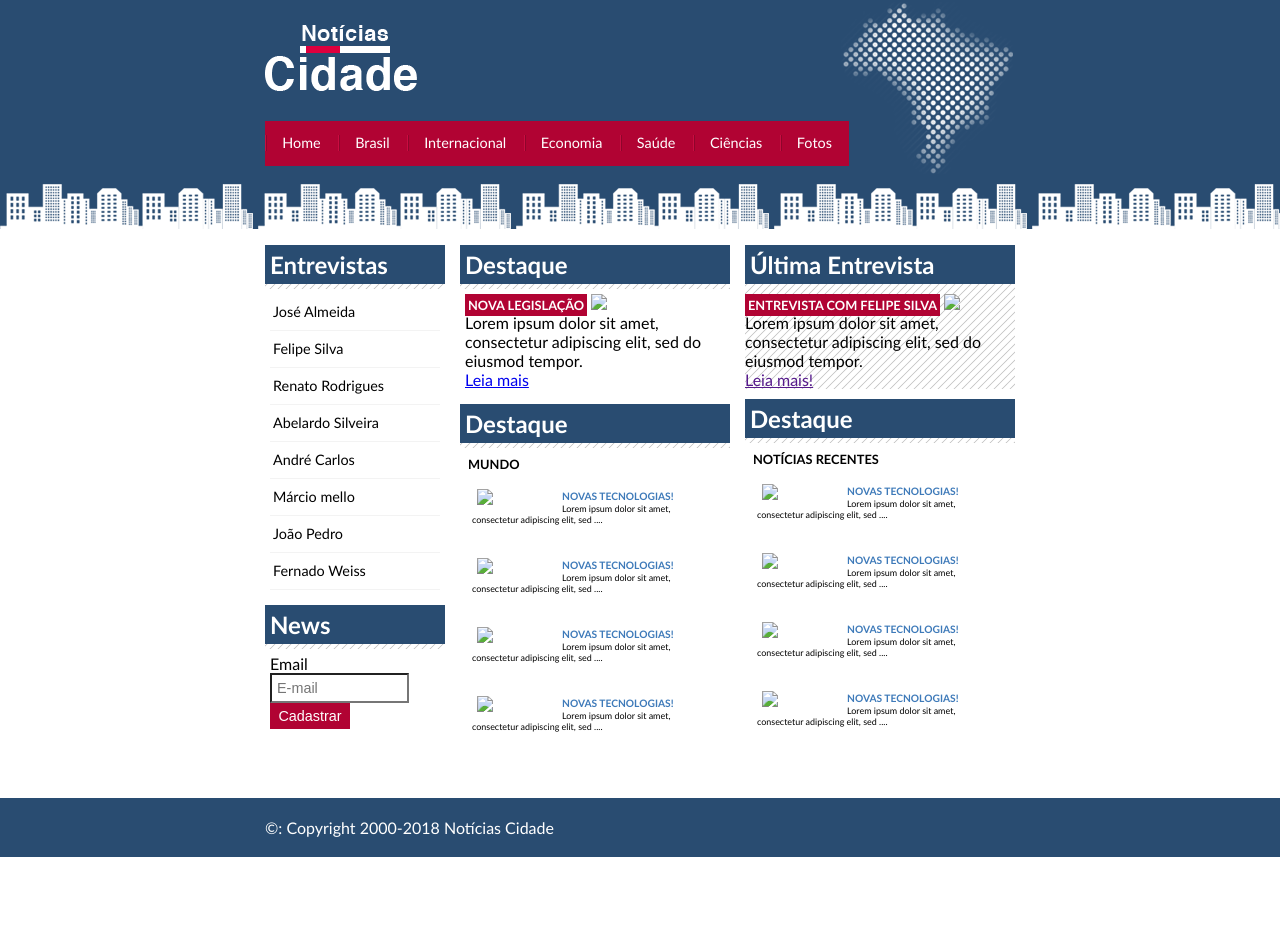
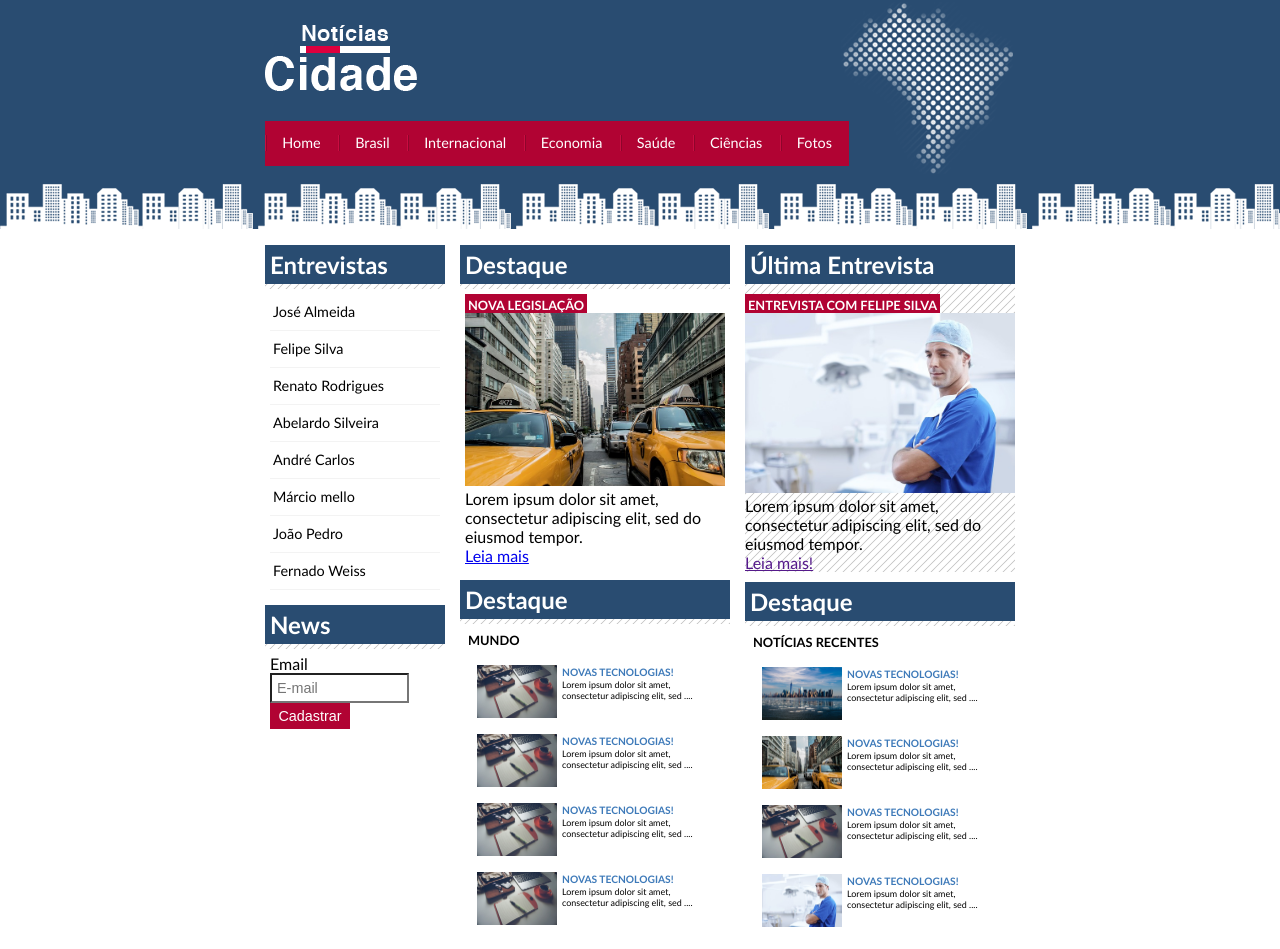
Before and after one commit to DrielliCastro/News-page-project, a plain HTML site: page index.html in a window 1280 px wide. Shown: the top 949 px of the page. Before the commit the page ends 857 px from the top, so only its background shows below. Drawn offline with Linux system fonts and the light colour scheme; files whose address does not match are found by name.

Commit message:
Update index.html

```diff
--- a/index.html
+++ b/index.html
@@ -33,7 +33,7 @@
 								<h2>Destaque</h2>
 								<div class="caixa-conteudo">
 									<h3>Nova Legislação</h3>
-									<img src="imagens/taxi.jpg" width="100%">
+									<img src="./taxi.jpg" width="100%">
 									<p>
 										Lorem ipsum dolor sit amet, consectetur adipiscing elit, sed do eiusmod tempor.
 									</p>
@@ -50,7 +50,7 @@
 										<ul id="lista-noticias">
 											<li>
 												<a href="">
-													<img src="imagens/tecnologia.jpg" width="80">
+													<img src="./tecnologia.jpg" width="80">
 													<h3>Novas Tecnologias!</h3>
 													<p>Lorem ipsum dolor sit amet, consectetur adipiscing elit, sed ....</p>
 
@@ -59,7 +59,7 @@
 
 											<li>
 												<a href="">
-													<img src="imagens/tecnologia.jpg" width="80">
+													<img src="./tecnologia.jpg" width="80">
 													<h3>Novas Tecnologias!</h3>
 													<p>Lorem ipsum dolor sit amet, consectetur adipiscing elit, sed ....</p>
 
@@ -68,7 +68,7 @@
 
 											<li>
 												<a href="">
-													<img src="imagens/tecnologia.jpg" width="80">
+													<img src="./tecnologia.jpg" width="80">
 													<h3>Novas Tecnologias!</h3>
 													<p>Lorem ipsum dolor sit amet, consectetur adipiscing elit, sed ....</p>
 
@@ -77,7 +77,7 @@
 
 											<li>
 												<a href="">
-													<img src="imagens/tecnologia.jpg" width="80">
+													<img src="./tecnologia.jpg" width="80">
 													<h3>Novas Tecnologias!</h3>
 													<p>Lorem ipsum dolor sit amet, consectetur adipiscing elit, sed ....</p>
 
@@ -97,7 +97,7 @@
 								<h2>Última Entrevista</h2>
 								<div class="caixa-entrevista">
 									<h3>Entrevista com Felipe Silva</h3>
-									<img src="imagens/doutor.jpg" width="100%">
+									<img src="./doutor.jpg" width="100%">
 									<p>
 										Lorem ipsum dolor sit amet, consectetur adipiscing elit, sed do eiusmod tempor.
 									</p>
@@ -114,7 +114,7 @@
 										<ul id="lista-noticias">
 											<li>
 												<a href="">
-													<img src="imagens/cidade.jpg" width="80">
+													<img src="./cidade.jpg" width="80">
 													<h3>Novas Tecnologias!</h3>
 													<p>Lorem ipsum dolor sit amet, consectetur adipiscing elit, sed ....</p>
 
@@ -123,7 +123,7 @@
 
 											<li>
 												<a href="">
-													<img src="imagens/taxi.jpg" width="80">
+													<img src="./taxi.jpg" width="80">
 													<h3>Novas Tecnologias!</h3>
 													<p>Lorem ipsum dolor sit amet, consectetur adipiscing elit, sed ....</p>
 
@@ -132,7 +132,7 @@
 
 											<li>
 												<a href="">
-													<img src="imagens/tecnologia.jpg" width="80">
+													<img src="./tecnologia.jpg" width="80">
 													<h3>Novas Tecnologias!</h3>
 													<p>Lorem ipsum dolor sit amet, consectetur adipiscing elit, sed ....</p>
 
@@ -141,7 +141,7 @@
 
 											<li>
 												<a href="">
-													<img src="imagens/doutor.jpg" width="80">
+													<img src="./doutor.jpg" width="80">
 													<h3>Novas Tecnologias!</h3>
 													<p>Lorem ipsum dolor sit amet, consectetur adipiscing elit, sed ....</p>
 
```
